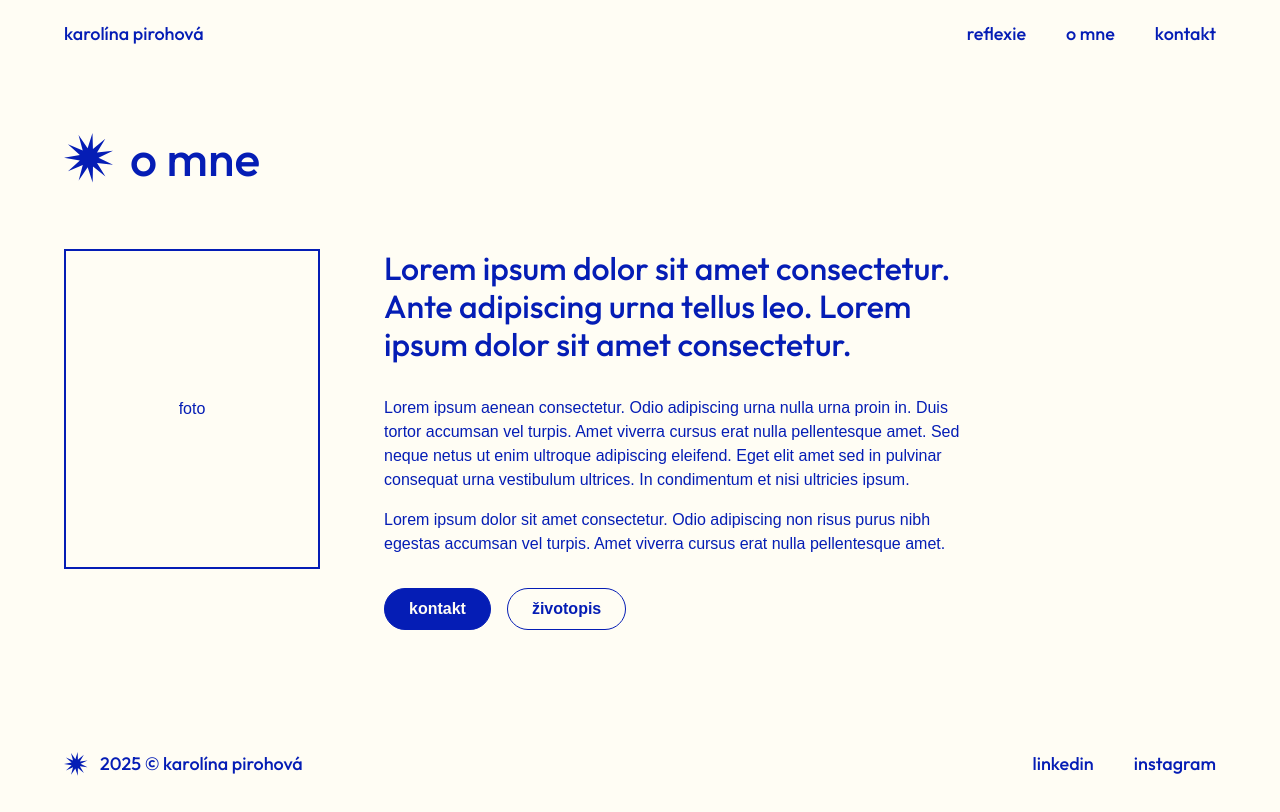
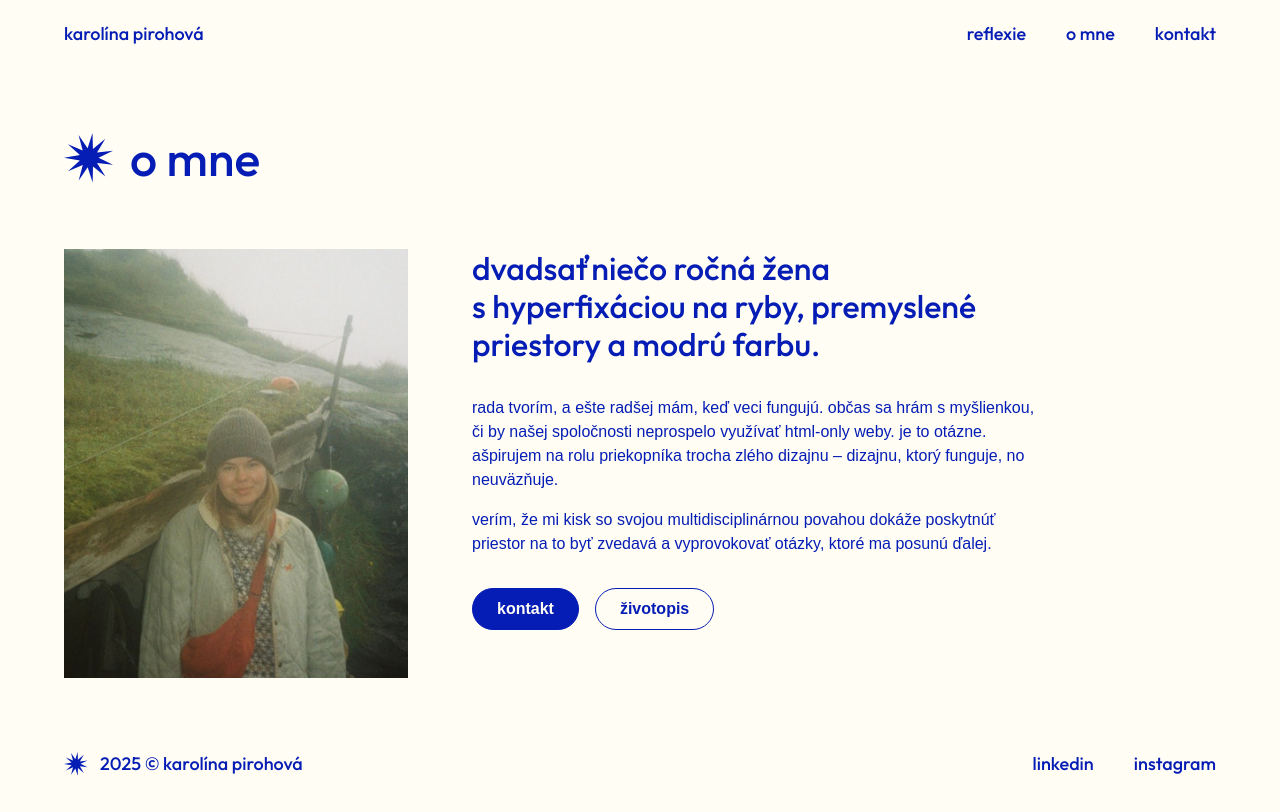
Before and after one commit to kapolious/portfolio, a Next.js app: page /o-mne in a window 1280 px wide. Built offline with nearby package versions, Linux system fonts and the light colour scheme; a web font is replaced by a local one.

Commit message:
added about me text

```diff
--- a/app/globals.css
+++ b/app/globals.css
@@ -13,29 +13,23 @@
 :root {
   --background: #FFFDF4;
   --primary: #051DB5;
-  --primary-v2: #D44B1E;
-  --highlight-v1: #F6E8C1;
-  --highlight-v2: #FFEE00;
+  --highlight: #f8d810;
   --light: #FFFDF4;
 }
 
 @theme {
   --color-background: var(--background);
   --color-primary: var(--primary);
+  --color-highlight: var(--highlight);
+  --color-light: var(--light);
 
   --font-family-switzer: 'Switzer', sans-serif;
   --font-family-outfit: 'Outfit', sans-serif;
 }
 
-body {
-  background: var(--background);
-  color: var(--primary);
-  font-family: 'Switzer', sans-serif;
-}
-
 @layer utilities {
   .primary { color: var(--primary) !important; }
-  .highlight { color: var(--highlight-v1) !important; }
+  .highlight { color: var(--highlight) !important; }
   .light { color: var(--light) !important; }
 
   /* Typography styles */
--- a/app/o-mne/page.tsx
+++ b/app/o-mne/page.tsx
@@ -1,4 +1,6 @@
 import StarIcon from '../../components/StarIcon'
+import Image from "next/image";
+import Me from "@/public/icons/ja.jpeg";
 
 export default function AboutMe() {
   return (
@@ -16,29 +18,31 @@ export default function AboutMe() {
 
           <div className="flex flex-row gap-16">
 
-            <div className="w-64 h-80 border-2 border-primary bg-transparent flex items-center justify-center">
-              <span className="text-primary">foto</span>
+            <div className="w-86 flex items-start justify-center">
+              <Image
+                src={Me}
+                alt="Placeholder illustration"
+              />
             </div>
 
             <div className="flex flex-col gap-8 max-w-xl ">
 
               <div className="flex flex-item">
                 <h2 className="header-2-medium text-primary">
-                  Lorem ipsum dolor sit amet consectetur. Ante adipiscing urna tellus leo. Lorem ipsum dolor sit amet consectetur.
+                  dvadsaťniečo ročná žena s&nbsp;hyperfixáciou na ryby, premyslené priestory a modrú farbu.
                 </h2>
               </div>
 
               <div className="flex flex-col gap-4">
                 <p className="body-regular text-primary">
-                  Lorem ipsum aenean consectetur. Odio adipiscing urna nulla urna proin in. Duis tortor
-                  accumsan vel turpis. Amet viverra cursus erat nulla pellentesque amet. Sed neque netus ut
-                  enim ultroque adipiscing eleifend. Eget elit amet sed in pulvinar consequat urna vestibulum
-                  ultrices. In condimentum et nisi ultricies ipsum.
+                  rada tvorím, a ešte radšej mám, keď veci fungujú.
+                  občas sa hrám s myšlienkou, či by našej spoločnosti neprospelo využívať html-only weby.
+                  je to otázne. ašpirujem na rolu priekopníka trocha zlého dizajnu – dizajnu, ktorý funguje, no neuväzňuje.
                 </p>
 
                 <p className="body-regular text-primary">
-                  Lorem ipsum dolor sit amet consectetur. Odio adipiscing non risus purus nibh egestas
-                  accumsan vel turpis. Amet viverra cursus erat nulla pellentesque amet.
+                  verím, že mi kisk so svojou multidisciplinárnou povahou dokáže poskytnúť priestor na to byť zvedavá a vyprovokovať otázky,
+                  ktoré ma posunú ďalej.
                 </p>
               </div>
 
@@ -46,14 +50,14 @@ export default function AboutMe() {
                 <a
                   href="/kontakt"
                   className="body-bold text-background bg-primary border-1 border-primary px-6 py-2 rounded-3xl
-                  hover:bg-background hover:text-primary transition-all"
+                  hover:bg-primary hover:text-highlight transition-all"
                 >
                   kontakt
                 </a>
                 <a
                   href="/zivotopis"
                   className="body-bold text-primary border-1 border-primary px-6 py-2 rounded-3xl
-                  hover:bg-primary hover:text-background transition-all"
+                  hover:bg-highlight hover:text-primary transition-all"
                 >
                   životopis
                 </a>
--- a/app/page.tsx
+++ b/app/page.tsx
@@ -33,7 +33,7 @@ export default function Home() {
             <a
               href="/reflexie"
               className="body-bold text-primary border-1 border-primary px-6 py-2 rounded-3xl
-              hover:bg-primary hover:text-background transition-all w-fit"
+              hover:bg-highlight hover:text-primary transition-all w-fit"
             >
               reflexie
             </a>
--- a/app/reflexie/page.tsx
+++ b/app/reflexie/page.tsx
@@ -22,14 +22,14 @@ export default function Reflexie() {
                 <a
                   href="/reflexie"
                   className="body-bold text-primary border-1 border-primary px-6 py-2 rounded-3xl
-                  hover:bg-primary hover:text-background transition-all"
+                  hover:bg-highlight hover:text-primary transition-all"
                 >
                   podľa abecedy
                 </a>
                 <a
                   href="/reflexie"
                   className="body-bold text-primary border-1 border-primary px-6 py-2 rounded-3xl
-                  hover:bg-primary hover:text-background transition-all"
+                  hover:bg-highlight hover:text-primary transition-all"
                 >
                   semester
                 </a>
--- a/components/Card.tsx
+++ b/components/Card.tsx
@@ -1,3 +1,6 @@
+import Image from "next/image";
+import Placeholder from "@/public/icons/placeholder.svg";
+
 export default function Card({
    title,
   code,
@@ -17,13 +20,17 @@ export default function Card({
   return (
     <a
       href={`/reflexie/${slug}`}
-      className="block cursor-pointer rounded-3xl bg-primary text-background p-6 transition-all hover:bg-background hover:text-primary"
+      className="block cursor-pointer rounded-3xl bg-primary text-background p-6 transition-all hover:bg-primary hover:text-highlight"
     >
       <div className="flex flex-col gap-4">
         <h2 className="menu-medium h-[3rem] leading-[1.5rem] overflow-hidden">{title}</h2>
 
-        <div className="h-64 border-2 border-background bg-transparent flex items-center justify-center">
-          <span className="text-background">TODO ilustrácia</span>
+        <div className="h-64 flex items-center justify-center">
+          <Image
+            src={Placeholder}
+            alt="Placeholder illustration"
+            className="w-full h-full object-contain"
+          />
         </div>
 
         <div className="pt-2">
```
Also changed, not shown: public/icons/ja.jpeg (added), public/icons/placeholder.svg (added).
